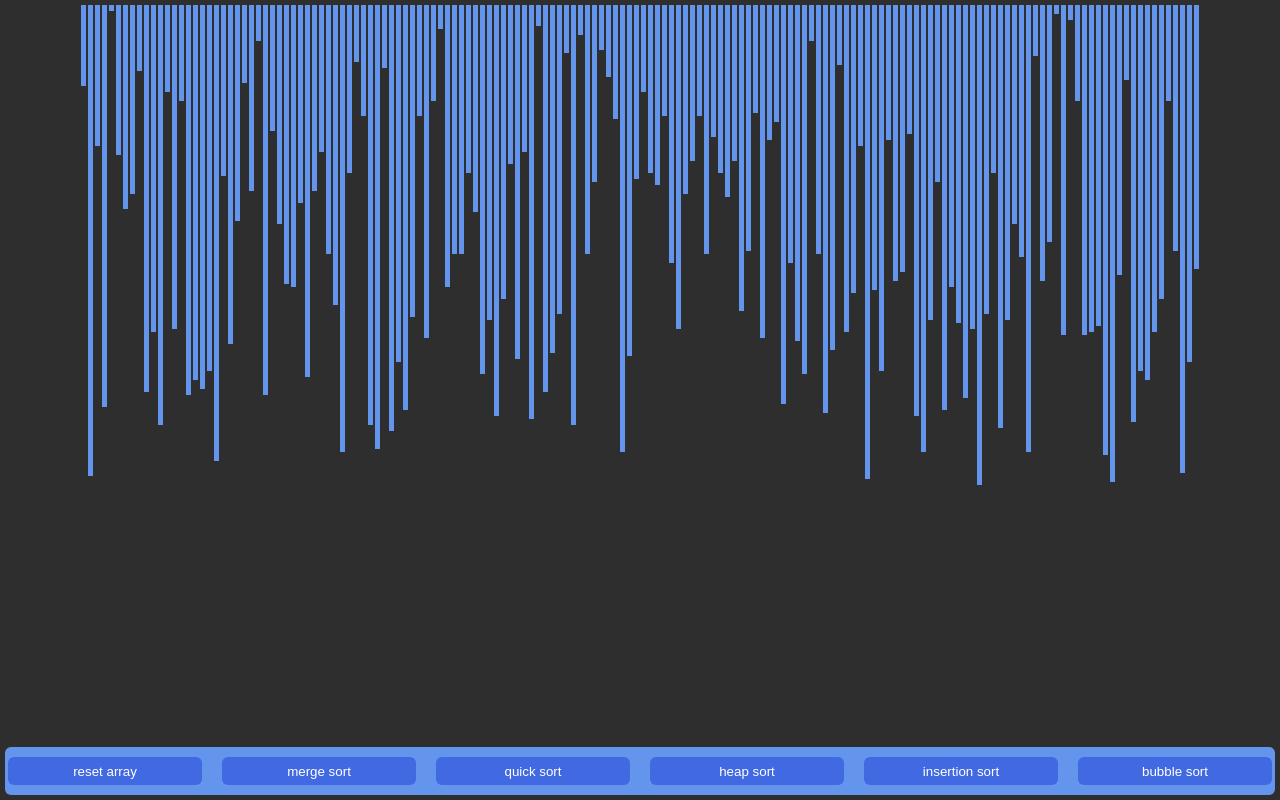
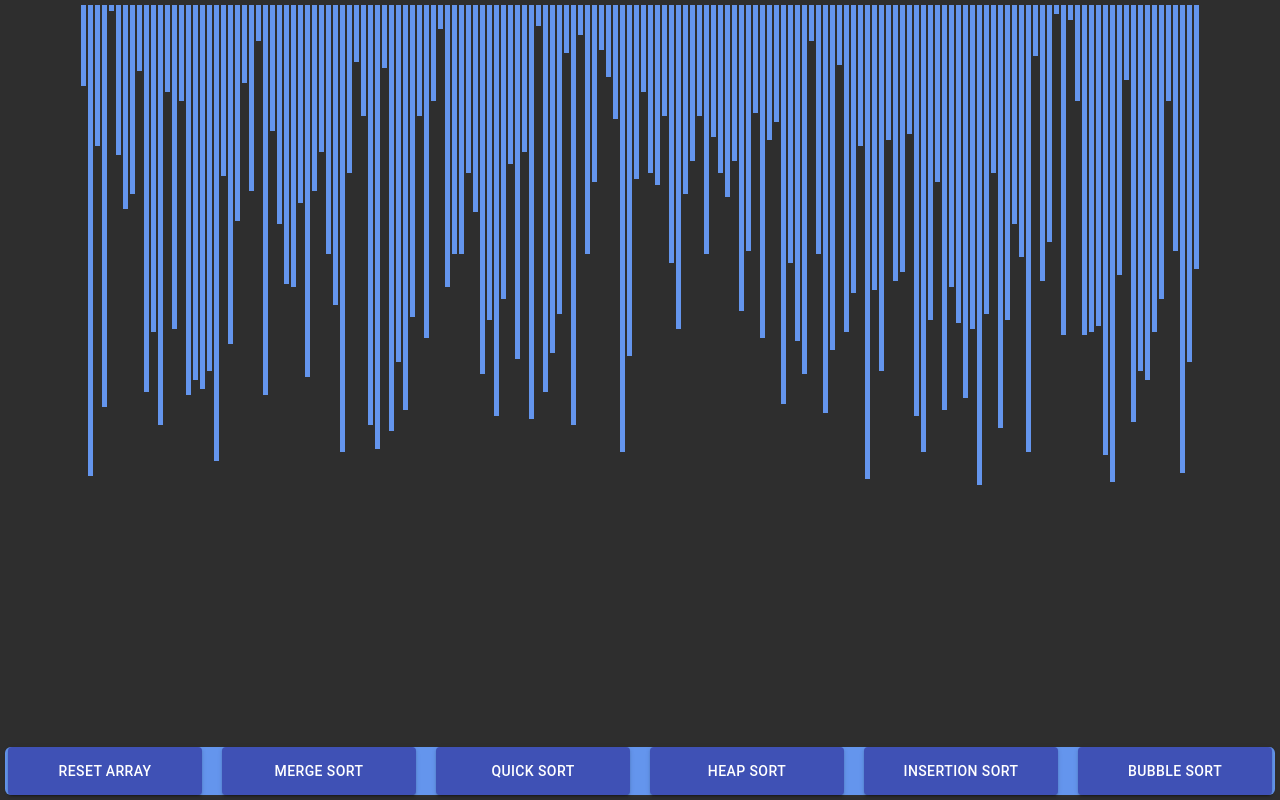
Before and after one commit to Elliohknow/sorting-algorithm-visualizer, a React (Create React App) app: page / in a window 1280 px wide. Built offline with nearby package versions, Linux system fonts and the light colour scheme.

Commit message:
added material-ui buttons to avoid getting sidetracked making the styles juuuuuust right

```diff
--- a/package.json
+++ b/package.json
@@ -3,10 +3,10 @@
 	"version": "0.1.0",
 	"private": true,
 	"dependencies": {
+		"@material-ui/core": "^4.9.10",
 		"@testing-library/jest-dom": "^4.2.4",
 		"@testing-library/react": "^9.3.2",
 		"@testing-library/user-event": "^7.1.2",
-		"normalize.css": "^8.0.1",
 		"react": "^16.13.1",
 		"react-dom": "^16.13.1",
 		"react-scripts": "3.4.1"
--- a/src/components/ActionBar/ActionBar.jsx
+++ b/src/components/ActionBar/ActionBar.jsx
@@ -1,3 +1,4 @@
+import Button from '@material-ui/core/Button';
 import React from 'react';
 import { CTX } from '../../Store';
 import './ActionBar.css';
@@ -14,11 +15,13 @@ export default function ActionBar() {
 					e.preventDefault();
 				}}
 			>
-				<button
+				<Button
 					id="reset-array"
+					color="primary"
+					variant="contained"
 					className="button"
 					onClick={() => dispatch({type: 'reset'})}
-				>reset array</button>
+				>reset array</Button>
 				{state.options.map((option, index) => (
 					<RadioButton
 						dispatch={dispatch}
--- a/src/components/ActionBar/RadioButton.jsx
+++ b/src/components/ActionBar/RadioButton.jsx
@@ -1,14 +1,17 @@
+import Button from '@material-ui/core/Button';
 import React from 'react';
 
 const RadioButton = ({ value, name, className, dispatch }) => (
-	<button
+	<Button
+		variant="contained"
+		color="primary"
 		type="submit"
 		className={className}
 		value={value}
 		name={name}
 		onClick={()=>dispatch({type:value})}
 	>{value} sort
-	</button>
+	</Button>
 );
 export default RadioButton;
 // const [toggleState, setToggle] = useToggle('off');
```
Also changed, not shown: 1 other file (tests, documents, lock files or other folders).
